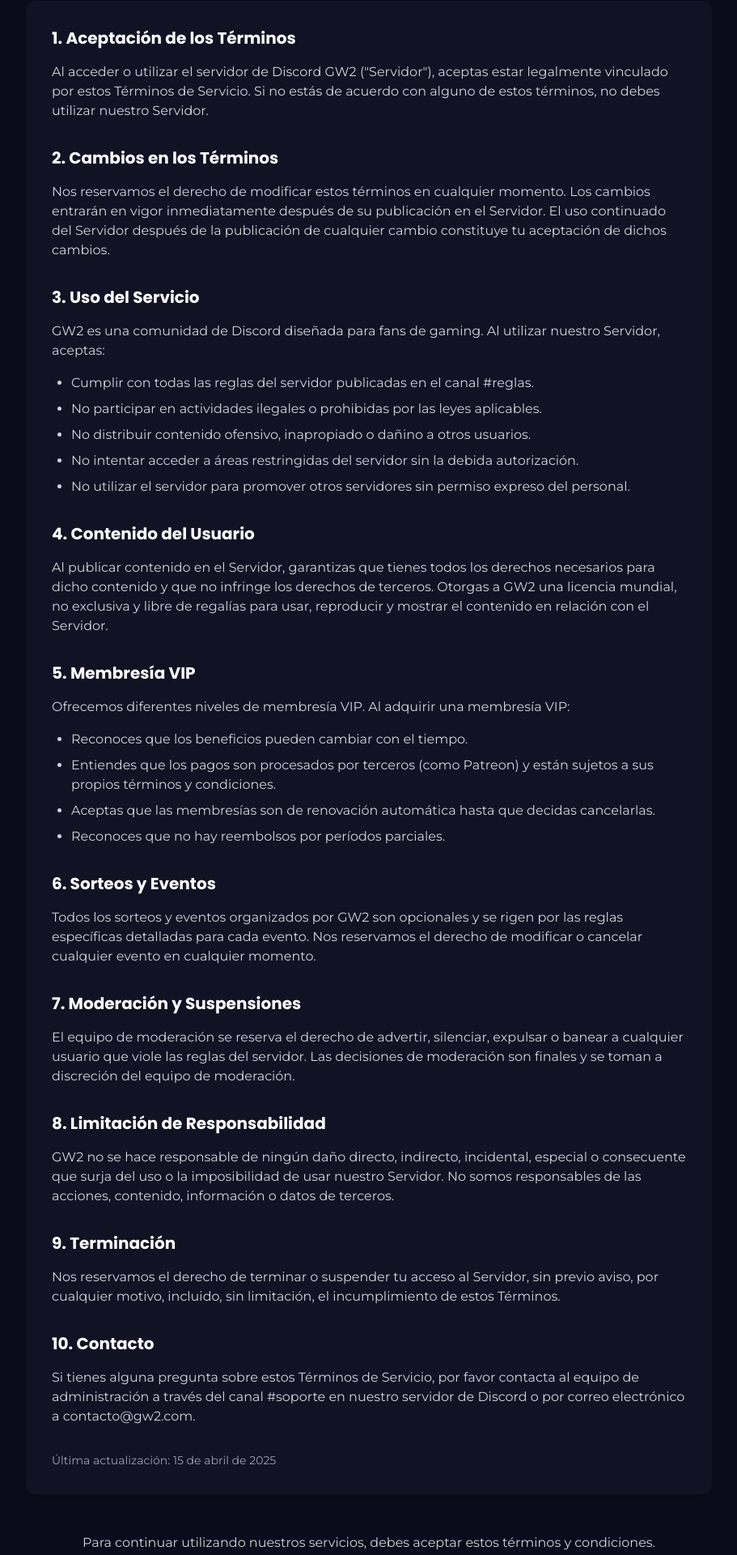
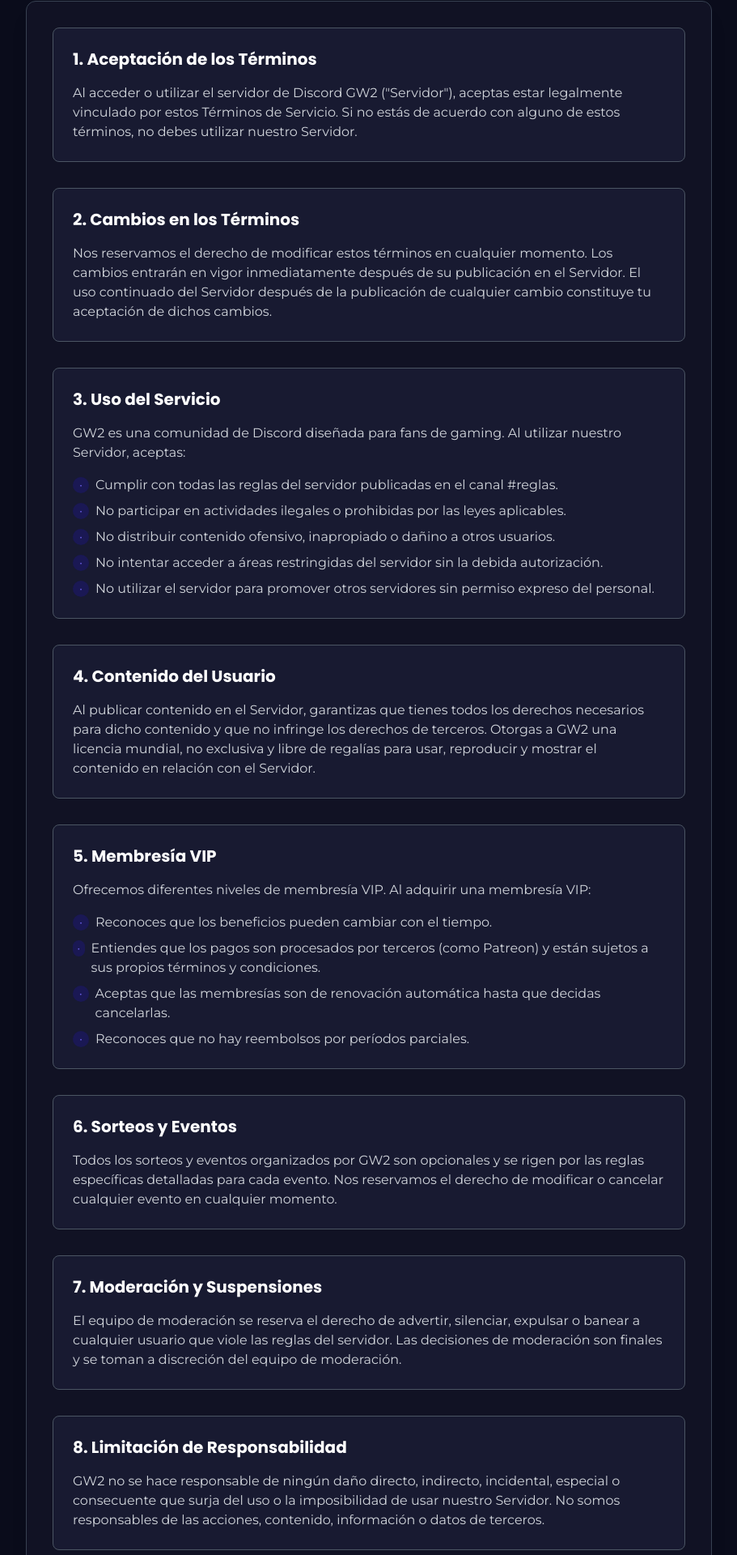
Before and after one commit to persecucion/GW2-WEB, a Next.js app: page /terms in a window 1280 px wide. Shown: the part 459-2379 px from the top of the page at 81% size, without its empty margins (184-1095 px from the left). Built offline with nearby package versions, Linux system fonts and the light colour scheme.

Commit message:
Update page.tsx

```diff
--- a/app/terms/page.tsx
+++ b/app/terms/page.tsx
@@ -25,15 +25,15 @@ export default function TermsPage() {
       <Header />
       <main className="min-h-screen bg-dark-900">
         {/* Hero Section */}
-        <section className="pt-28 pb-16 relative overflow-hidden">
-          <div className="absolute inset-0 bg-gradient-to-b from-primary-900/20 to-dark-900"></div>
+        <section className="pt-28 pb-16 relative bg-dark-800">
+          <div className="absolute inset-0 bg-dark-800"></div>
           <div className="max-w-7xl mx-auto px-4 sm:px-6 relative z-10">
             <div className="text-center max-w-3xl mx-auto" data-aos="fade-up">
-              <span className="bg-primary-900/30 text-primary-400 text-sm font-medium px-4 py-1.5 rounded-full inline-block mb-4">
+              <span className="bg-primary-900 text-primary-400 text-sm font-medium px-4 py-1.5 rounded-full inline-block mb-4">
                 Legal
               </span>
               <h1 className="text-4xl md:text-6xl font-bold mb-6 text-white">
-                Términos de <span className="bg-gradient-to-r from-primary-400 to-secondary-400 bg-clip-text text-transparent">Servicio</span>
+                Términos de <span className="text-primary-400">Servicio</span>
               </h1>
               <p className="text-lg text-gray-300 mb-8">
                 Por favor, lee detenidamente los siguientes términos y condiciones que rigen el uso de nuestros servicios.
@@ -43,109 +43,111 @@ export default function TermsPage() {
         </section>
 
         {/* Content Section */}
-        <section className="py-16">
+        <section className="py-16 bg-dark-900">
           <div className="max-w-4xl mx-auto px-4 sm:px-6">
-            <div className="bg-dark-800 rounded-xl p-8 shadow-xl" data-aos="fade-up">
+            <div className="bg-dark-800 rounded-xl p-8 border border-gray-700 shadow-xl" data-aos="fade-up">
               <div className="space-y-8">
-                <div>
+                <div className="bg-dark-700 p-6 rounded-lg border border-gray-600">
                   <h2 className="text-xl font-bold mb-4 text-white">1. Aceptación de los Términos</h2>
                   <p className="text-gray-300">
                     Al acceder o utilizar el servidor de Discord GW2 ("Servidor"), aceptas estar legalmente vinculado por estos Términos de Servicio. Si no estás de acuerdo con alguno de estos términos, no debes utilizar nuestro Servidor.
                   </p>
                 </div>
 
-                <div>
+                <div className="bg-dark-700 p-6 rounded-lg border border-gray-600">
                   <h2 className="text-xl font-bold mb-4 text-white">2. Cambios en los Términos</h2>
                   <p className="text-gray-300">
                     Nos reservamos el derecho de modificar estos términos en cualquier momento. Los cambios entrarán en vigor inmediatamente después de su publicación en el Servidor. El uso continuado del Servidor después de la publicación de cualquier cambio constituye tu aceptación de dichos cambios.
                   </p>
                 </div>
 
-                <div>
+                <div className="bg-dark-700 p-6 rounded-lg border border-gray-600">
                   <h2 className="text-xl font-bold mb-4 text-white">3. Uso del Servicio</h2>
                   <p className="text-gray-300 mb-4">
                     GW2 es una comunidad de Discord diseñada para fans de gaming. Al utilizar nuestro Servidor, aceptas:
                   </p>
-                  <ul className="list-disc pl-6 space-y-2 text-gray-300">
-                    <li>Cumplir con todas las reglas del servidor publicadas en el canal #reglas.</li>
-                    <li>No participar en actividades ilegales o prohibidas por las leyes aplicables.</li>
-                    <li>No distribuir contenido ofensivo, inapropiado o dañino a otros usuarios.</li>
-                    <li>No intentar acceder a áreas restringidas del servidor sin la debida autorización.</li>
-                    <li>No utilizar el servidor para promover otros servidores sin permiso expreso del personal.</li>
+                  <ul className="space-y-2 text-gray-300">
+                    <li className="flex items-start"><span className="bg-primary-900 text-primary-400 rounded-full h-5 w-5 flex items-center justify-center text-xs mr-2 mt-0.5">•</span>Cumplir con todas las reglas del servidor publicadas en el canal #reglas.</li>
+                    <li className="flex items-start"><span className="bg-primary-900 text-primary-400 rounded-full h-5 w-5 flex items-center justify-center text-xs mr-2 mt-0.5">•</span>No participar en actividades ilegales o prohibidas por las leyes aplicables.</li>
+                    <li className="flex items-start"><span className="bg-primary-900 text-primary-400 rounded-full h-5 w-5 flex items-center justify-center text-xs mr-2 mt-0.5">•</span>No distribuir contenido ofensivo, inapropiado o dañino a otros usuarios.</li>
+                    <li className="flex items-start"><span className="bg-primary-900 text-primary-400 rounded-full h-5 w-5 flex items-center justify-center text-xs mr-2 mt-0.5">•</span>No intentar acceder a áreas restringidas del servidor sin la debida autorización.</li>
+                    <li className="flex items-start"><span className="bg-primary-900 text-primary-400 rounded-full h-5 w-5 flex items-center justify-center text-xs mr-2 mt-0.5">•</span>No utilizar el servidor para promover otros servidores sin permiso expreso del personal.</li>
                   </ul>
                 </div>
 
-                <div>
+                <div className="bg-dark-700 p-6 rounded-lg border border-gray-600">
                   <h2 className="text-xl font-bold mb-4 text-white">4. Contenido del Usuario</h2>
                   <p className="text-gray-300">
                     Al publicar contenido en el Servidor, garantizas que tienes todos los derechos necesarios para dicho contenido y que no infringe los derechos de terceros. Otorgas a GW2 una licencia mundial, no exclusiva y libre de regalías para usar, reproducir y mostrar el contenido en relación con el Servidor.
                   </p>
                 </div>
 
-                <div>
+                <div className="bg-dark-700 p-6 rounded-lg border border-gray-600">
                   <h2 className="text-xl font-bold mb-4 text-white">5. Membresía VIP</h2>
                   <p className="text-gray-300 mb-4">
                     Ofrecemos diferentes niveles de membresía VIP. Al adquirir una membresía VIP:
                   </p>
-                  <ul className="list-disc pl-6 space-y-2 text-gray-300">
-                    <li>Reconoces que los beneficios pueden cambiar con el tiempo.</li>
-                    <li>Entiendes que los pagos son procesados por terceros (como Patreon) y están sujetos a sus propios términos y condiciones.</li>
-                    <li>Aceptas que las membresías son de renovación automática hasta que decidas cancelarlas.</li>
-                    <li>Reconoces que no hay reembolsos por períodos parciales.</li>
+                  <ul className="space-y-2 text-gray-300">
+                    <li className="flex items-start"><span className="bg-primary-900 text-primary-400 rounded-full h-5 w-5 flex items-center justify-center text-xs mr-2 mt-0.5">•</span>Reconoces que los beneficios pueden cambiar con el tiempo.</li>
+                    <li className="flex items-start"><span className="bg-primary-900 text-primary-400 rounded-full h-5 w-5 flex items-center justify-center text-xs mr-2 mt-0.5">•</span>Entiendes que los pagos son procesados por terceros (como Patreon) y están sujetos a sus propios términos y condiciones.</li>
+                    <li className="flex items-start"><span className="bg-primary-900 text-primary-400 rounded-full h-5 w-5 flex items-center justify-center text-xs mr-2 mt-0.5">•</span>Aceptas que las membresías son de renovación automática hasta que decidas cancelarlas.</li>
+                    <li className="flex items-start"><span className="bg-primary-900 text-primary-400 rounded-full h-5 w-5 flex items-center justify-center text-xs mr-2 mt-0.5">•</span>Reconoces que no hay reembolsos por períodos parciales.</li>
                   </ul>
                 </div>
 
-                <div>
+                <div className="bg-dark-700 p-6 rounded-lg border border-gray-600">
                   <h2 className="text-xl font-bold mb-4 text-white">6. Sorteos y Eventos</h2>
                   <p className="text-gray-300">
                     Todos los sorteos y eventos organizados por GW2 son opcionales y se rigen por las reglas específicas detalladas para cada evento. Nos reservamos el derecho de modificar o cancelar cualquier evento en cualquier momento.
                   </p>
                 </div>
 
-                <div>
+                <div className="bg-dark-700 p-6 rounded-lg border border-gray-600">
                   <h2 className="text-xl font-bold mb-4 text-white">7. Moderación y Suspensiones</h2>
                   <p className="text-gray-300">
                     El equipo de moderación se reserva el derecho de advertir, silenciar, expulsar o banear a cualquier usuario que viole las reglas del servidor. Las decisiones de moderación son finales y se toman a discreción del equipo de moderación.
                   </p>
                 </div>
 
-                <div>
+                <div className="bg-dark-700 p-6 rounded-lg border border-gray-600">
                   <h2 className="text-xl font-bold mb-4 text-white">8. Limitación de Responsabilidad</h2>
                   <p className="text-gray-300">
                     GW2 no se hace responsable de ningún daño directo, indirecto, incidental, especial o consecuente que surja del uso o la imposibilidad de usar nuestro Servidor. No somos responsables de las acciones, contenido, información o datos de terceros.
                   </p>
                 </div>
 
-                <div>
+                <div className="bg-dark-700 p-6 rounded-lg border border-gray-600">
                   <h2 className="text-xl font-bold mb-4 text-white">9. Terminación</h2>
                   <p className="text-gray-300">
                     Nos reservamos el derecho de terminar o suspender tu acceso al Servidor, sin previo aviso, por cualquier motivo, incluido, sin limitación, el incumplimiento de estos Términos.
                   </p>
                 </div>
 
-                <div>
+                <div className="bg-dark-700 p-6 rounded-lg border border-gray-600">
                   <h2 className="text-xl font-bold mb-4 text-white">10. Contacto</h2>
                   <p className="text-gray-300">
                     Si tienes alguna pregunta sobre estos Términos de Servicio, por favor contacta al equipo de administración a través del canal #soporte en nuestro servidor de Discord o por correo electrónico a contacto@gw2.com.
                   </p>
                 </div>
 
-                <p className="text-gray-400 text-sm mt-8">
-                  Última actualización: 15 de abril de 2025
-                </p>
+                <div className="bg-dark-700 p-4 rounded-lg border border-gray-600 text-center">
+                  <p className="text-gray-400 text-sm">
+                    Última actualización: 15 de abril de 2025
+                  </p>
+                </div>
               </div>
             </div>
 
-            <div className="mt-12 text-center" data-aos="fade-up">
+            <div className="mt-12 text-center bg-dark-800 p-8 rounded-lg border border-gray-700" data-aos="fade-up">
               <p className="text-gray-300 mb-6">
                 Para continuar utilizando nuestros servicios, debes aceptar estos términos y condiciones.
               </p>
               <div className="flex flex-col sm:flex-row gap-4 justify-center">
                 <Button
                   href="/"
-                  variant="gradient"
-                  rounded="full"
-                  animation="float"
+                  variant="default"
+                  rounded="default"
+                  className="bg-primary-600"
                 >
                   Aceptar y Continuar
                 </Button>
@@ -153,7 +155,8 @@ export default function TermsPage() {
                   href="https://discord.gg/gatitos2"
                   external
                   variant="outline"
-                  rounded="full"
+                  rounded="default"
+                  className="border-gray-600 hover:border-primary-500"
                   rightIcon={<FaArrowRight />}
                 >
                   Ir al Discord
@@ -177,7 +180,7 @@ export default function TermsPage() {
 
             <div className="grid grid-cols-1 md:grid-cols-2 gap-6 max-w-4xl mx-auto">
               <div
-                className="bg-dark-700 p-6 rounded-xl hover:bg-dark-600 transition-colors duration-300"
+                className="bg-dark-700 p-6 rounded-xl border border-gray-600 hover:border-primary-500 transition-colors duration-300"
                 data-aos="fade-up"
               >
                 <h3 className="text-xl font-bold mb-3 text-white">Política de Privacidad</h3>
@@ -193,7 +196,7 @@ export default function TermsPage() {
               </div>
 
               <div
-                className="bg-dark-700 p-6 rounded-xl hover:bg-dark-600 transition-colors duration-300"
+                className="bg-dark-700 p-6 rounded-xl border border-gray-600 hover:border-primary-500 transition-colors duration-300"
                 data-aos="fade-up"
                 data-aos-delay="100"
               >
```
